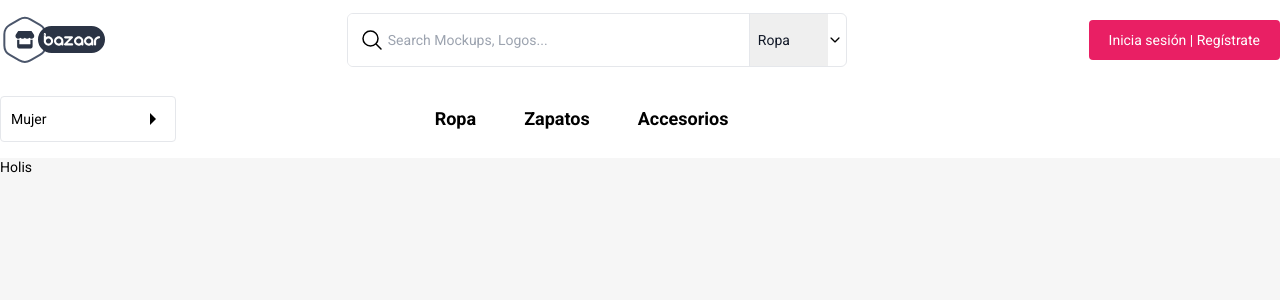
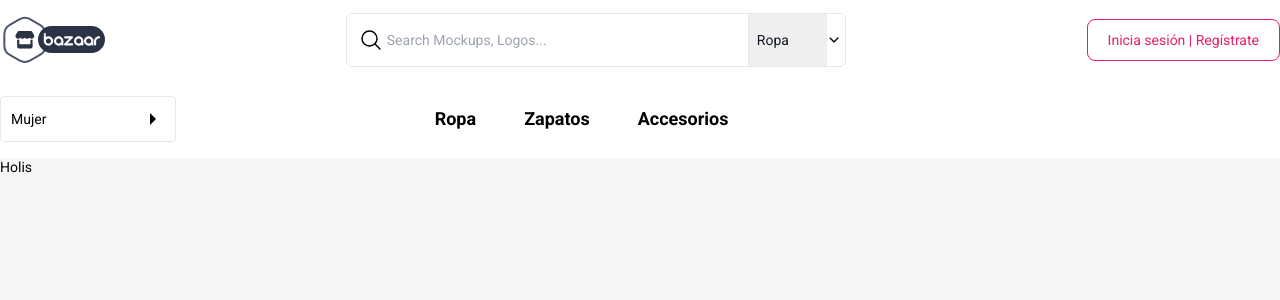
Before and after one commit to edgon85/woo-store, a Next.js app: page / in a window 1280 px wide. Shown: the top 300 px of the page. Built offline with nearby package versions, Linux system fonts and the light colour scheme; no server answers.

Commit message:
fix navbar abtion buttons

```diff
--- a/src/components/products/product-detail/ProductDetail.tsx
+++ b/src/components/products/product-detail/ProductDetail.tsx
@@ -4,6 +4,7 @@ import { BsCheck2Circle, BsDropletHalf } from 'react-icons/bs';
 import { IoMdPricetags } from 'react-icons/io';
 import { TbCategory, TbRulerMeasure } from 'react-icons/tb';
 import { BtnActionsDetail } from './sections/BtnActionsDetail';
+import { formatCurrency } from '@/lib';
 
 type ListItemProps = {
   icon: React.ReactNode;
@@ -41,7 +42,7 @@ export const ProductDetail = ({ product, currentUserId }: Props) => {
     <div className="bg-white p-2 md:p-4 md:rounded md:shadow">
       <section>
         <h1 className="text-lg font-bold capitalize">{title}</h1>
-        <p className="text-lg font-semibold">Q{price}</p>
+        <p className="text-lg font-semibold">{formatCurrency(price * 100)}</p>
       </section>
       <section className="py-2">
         <h2 className="text-lg font-bold">Descripción</h2>
--- a/src/components/profile/HeaderProfile.tsx
+++ b/src/components/profile/HeaderProfile.tsx
@@ -34,7 +34,9 @@ export async function HeaderProfile({ username }: Props) {
             <img
               src={imageUrl}
               alt={`foto de perfil de ${userData.fullName}`}
-              className="object-cover w-full h-full rounded"
+              className="object-cover w-24 h-24 rounded"
+              loading="lazy"
+
             />
           </picture>
         ) : (
--- a/src/components/ui/buttons/BtnCircle.tsx
+++ b/src/components/ui/buttons/BtnCircle.tsx
@@ -1,10 +1,16 @@
+'use client';
+import { useAuth } from '@/hooks';
+
 type Props = {
   icon: JSX.Element;
   onVoidCallback?: () => void;
 };
 
 export const BtnCircle = ({ icon, onVoidCallback }: Props) => {
+  const { isLoggedIn } = useAuth();
   return (
+    <>
+      {!isLoggedIn ? null : (
         <button
           onClick={onVoidCallback}
           className="bg-gray-200 hover:bg-gray-300 text-black font-medium rounded-full text-sm p-2.5 text-center inline-flex items-center"
@@ -12,5 +18,7 @@ export const BtnCircle = ({ icon, onVoidCallback }: Props) => {
         >
           {icon}
         </button>
+      )}
+    </>
   );
 };
--- a/src/components/ui/dropdowns/DropdownAccount.tsx
+++ b/src/components/ui/dropdowns/DropdownAccount.tsx
@@ -14,7 +14,7 @@ import { DropdownItem } from './DropdownItem';
 import { useAuth } from '@/hooks';
 
 export const DropdownAccount = () => {
-  const { logout, user } = useAuth();
+  const { logout, user, isLoggedIn } = useAuth();
   const [isCollapsed, setIsCollapsed] = useState(false);
   const ref = useRef<HTMLDivElement>(null);
 
@@ -35,6 +35,8 @@ export const DropdownAccount = () => {
   }, [isCollapsed]);
 
   return (
+    <>
+      {!isLoggedIn ? null : (
         <div className="relative flex flex-col items-center " ref={ref}>
           <button
             onClick={() => setIsCollapsed((prev) => !prev)}
@@ -62,9 +64,15 @@ export const DropdownAccount = () => {
                   setIsCollapsed={setIsCollapsed}
                 />
                 <DropdownItem
-              title="Mis pedidos"
+                  title="Mis compras"
                   icon={<ClipboardDocumentIcon />}
                   path={`/settings/transactions/purchases`}
+                  setIsCollapsed={setIsCollapsed}
+                />
+                <DropdownItem
+                  title="Mis ventas"
+                  icon={<ClipboardDocumentIcon />}
+                  path={`/settings/transactions/sales`}
                   setIsCollapsed={setIsCollapsed}
                 />
                 <DropdownItem
@@ -74,6 +82,7 @@ export const DropdownAccount = () => {
                 />
                 <DropdownItem
                   title="Mis favoritos"
+                  path={`/member/${user?.username}/ratings`}
                   icon={<HeartIcon />}
                   setIsCollapsed={setIsCollapsed}
                 />
@@ -96,5 +105,7 @@ export const DropdownAccount = () => {
             </div>
           )}
         </div>
+      )}
+    </>
   );
 };
--- a/src/components/ui/navbar/NavbarActions.tsx
+++ b/src/components/ui/navbar/NavbarActions.tsx
@@ -1,66 +1,22 @@
-'use client';
-
 import { BtnCircle } from '../buttons';
 import { DropdownAccount } from '../dropdowns';
 import { BellIcon } from '../icons';
-import Link from 'next/link';
-import { useAuth } from '@/hooks';
-import { usePathname, useRouter } from 'next/navigation';
-import { useSidebar } from '@/stores';
+import { HamburgerButton } from './hamburger-button';
+import { LoginRegisterButton } from './login-register-button';
+
 
 export const NavbarActions = () => {
-  const path = usePathname();
-  const router = useRouter();
-  const { isLoggedIn } = useAuth();
-
-  const setMenuOpen = useSidebar((state) => state.onSidebarOpen);
-
   return (
     <div className="flex gap-1">
-      {!isLoggedIn && (
-        <Link
-          href={`/auth/login?p=${path}`}
-          type="button"
-          className="hidden md:flex focus:outline-none text-white bg-cerise-red-600 hover:bg-cerise-red-500 font-medium rounded text-sm px-5 py-2.5"
-        >
-          Inicia sesión | Regístrate
-        </Link>
-      )}
       <div className=" md:hidden"></div>
 
       <>
-        {isLoggedIn && <DropdownAccount />}
+        <DropdownAccount />
 
-        {isLoggedIn && <BtnCircle icon={<BellIcon />} />}
+        <BtnCircle icon={<BellIcon />} />
 
-        <button
-          className="px-2 rounded-lg inline-block md:hidden"
-          onClick={setMenuOpen}
-        >
-          <svg
-            xmlns="http://www.w3.org/2000/svg"
-            className="h-6 w-6"
-            fill="none"
-            viewBox="0 0 24 24"
-            stroke="currentColor"
-          >
-            <path
-              strokeLinecap="round"
-              strokeLinejoin="round"
-              strokeWidth="2"
-              d="M4 6h16M4 12h16M4 18h16"
-            />
-          </svg>
-        </button>
-        {isLoggedIn && (
-          <button
-            onClick={() => router.push('/products/create')}
-            type="button"
-            className="hidden md:block focus:outline-none text-white bg-cerise-red-600 hover:bg-cerise-red-500 font-medium rounded-lg text-sm px-5 py-2.5 "
-          >
-            VENDER AHORA
-          </button>
-        )}
+        <LoginRegisterButton />
+        <HamburgerButton />
       </>
     </div>
   );
--- /dev/null
+++ b/src/components/ui/navbar/hamburger-button.tsx
@@ -0,0 +1,28 @@
+'use client'
+import { useSidebar } from '@/stores';
+
+export const HamburgerButton = () => {
+  const setMenuOpen = useSidebar((state) => state.onSidebarOpen);
+
+  return (
+    <button
+      className="px-2 rounded-lg inline-block md:hidden"
+      onClick={setMenuOpen}
+    >
+      <svg
+        xmlns="http://www.w3.org/2000/svg"
+        className="h-6 w-6"
+        fill="none"
+        viewBox="0 0 24 24"
+        stroke="currentColor"
+      >
+        <path
+          strokeLinecap="round"
+          strokeLinejoin="round"
+          strokeWidth="2"
+          d="M4 6h16M4 12h16M4 18h16"
+        />
+      </svg>
+    </button>
+  );
+};
--- /dev/null
+++ b/src/components/ui/navbar/login-register-button.tsx
@@ -0,0 +1,28 @@
+'use client';
+import { useAuth } from '@/hooks';
+import Link from 'next/link';
+import { usePathname } from 'next/navigation';
+import clsx from 'clsx';
+
+export const LoginRegisterButton = () => {
+  const path = usePathname();
+  const { isLoggedIn } = useAuth();
+
+  return (
+    <>
+      <Link
+        href={isLoggedIn ? '/products/create' : `/auth/login?p=${path}`}
+        className={clsx(
+          'hidden md:flex justify-center items-center focus:outline-none  bg-cerise-red-600 hover:bg-cerise-red-500 font-medium rounded-lg text-sm px-5 py-2.5',
+          {
+            'bg-white text-cerise-red-600 border border-cerise-red-600 hover:text-white':
+              !isLoggedIn,
+            'text-white': isLoggedIn,
+          }
+        )}
+      >
+        {isLoggedIn ? 'VENDER AHORA' : 'Inicia sesión | Regístrate'}
+      </Link>
+    </>
+  );
+};
```
Lines whose indentation alone changed are shown as unchanged.
